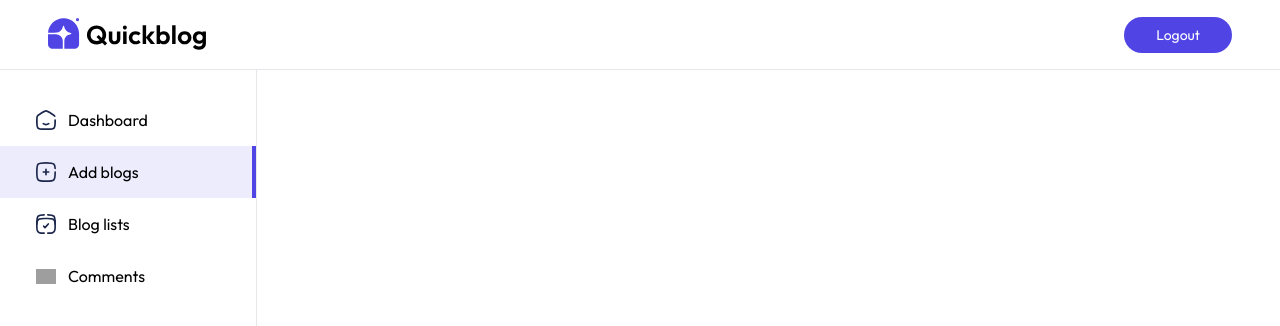
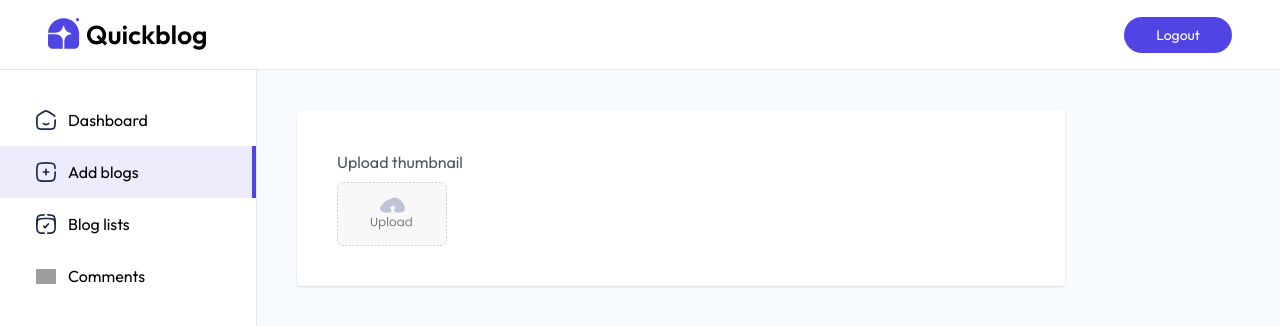
Before and after one commit to Vanshikathakur04/QuickBlog---App, a React (Vite) app in the folder client/: page /admin/addBlog in a window 1280 px wide. Shown: the top 326 px of the page. Built offline with nearby package versions, Linux system fonts and the light colour scheme; grey boxes are pictures that could not be loaded.

Commit message:
Implement AddBlog component with thumbnail upload

```diff
--- a/client/src/pages/admin/AddBlog.jsx
+++ b/client/src/pages/admin/AddBlog.jsx
@@ -1,10 +1,30 @@
-import React from 'react'
+import React, { useState } from 'react'
+import { assets } from '../../assets/assets'
 
 const AddBlog = () => {
+
+  const [image, setImage] = useState(false);
+  const [title, setTitle] = useState('');
+  const [subTitle, setSubTitle] = useState('');
+  const [category, setCategory] = useState('Startup');
+  const [isPublished, setIsPublished] = useState(false);
+
+  const onSubmitHandler = async (e) => {
+    e.preventDefault();
+  }
+
   return (
-    <div>
+    <form onSubmit={onSubmitHandler} className='flex-1 bg-blue-50/50 text-gray-600 h-full overflow-scroll'>
+      <div className="bg-white w-full max-w-3xl p-4 md:p-10 sm:m-10 shadow rounded">
 
-    </div>
+        <p>Upload thumbnail</p>
+        <label htmlFor="image">
+          <img src={!image ? assets.upload_area : URL.createObjectURL(image)} alt="" className='mt-2 h-16 rounded cursor-pointer' />
+          <input onChange={(e) => setImage(e.target.files[0])} type="file" id='image' hidden required />
+        </label>
+
+      </div>
+    </form>
   )
 }
 
```
